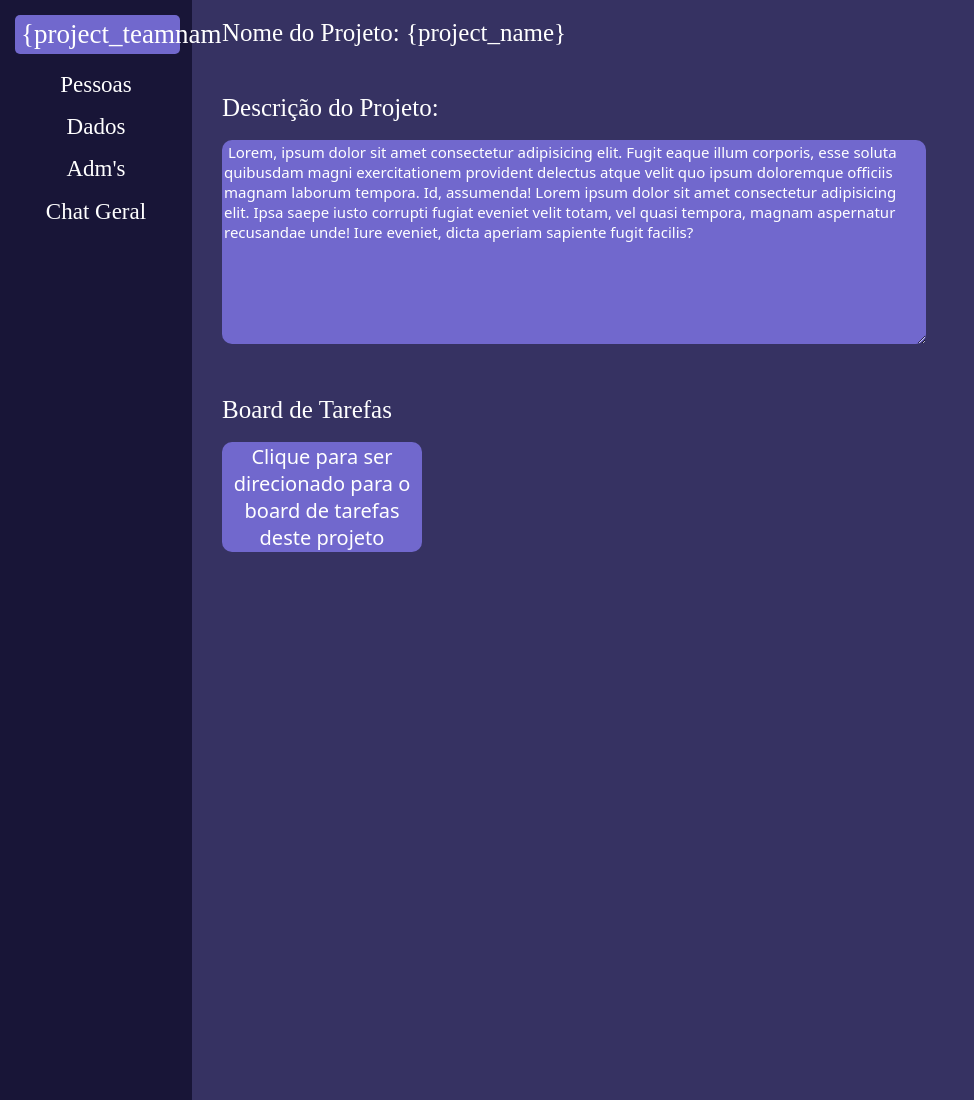
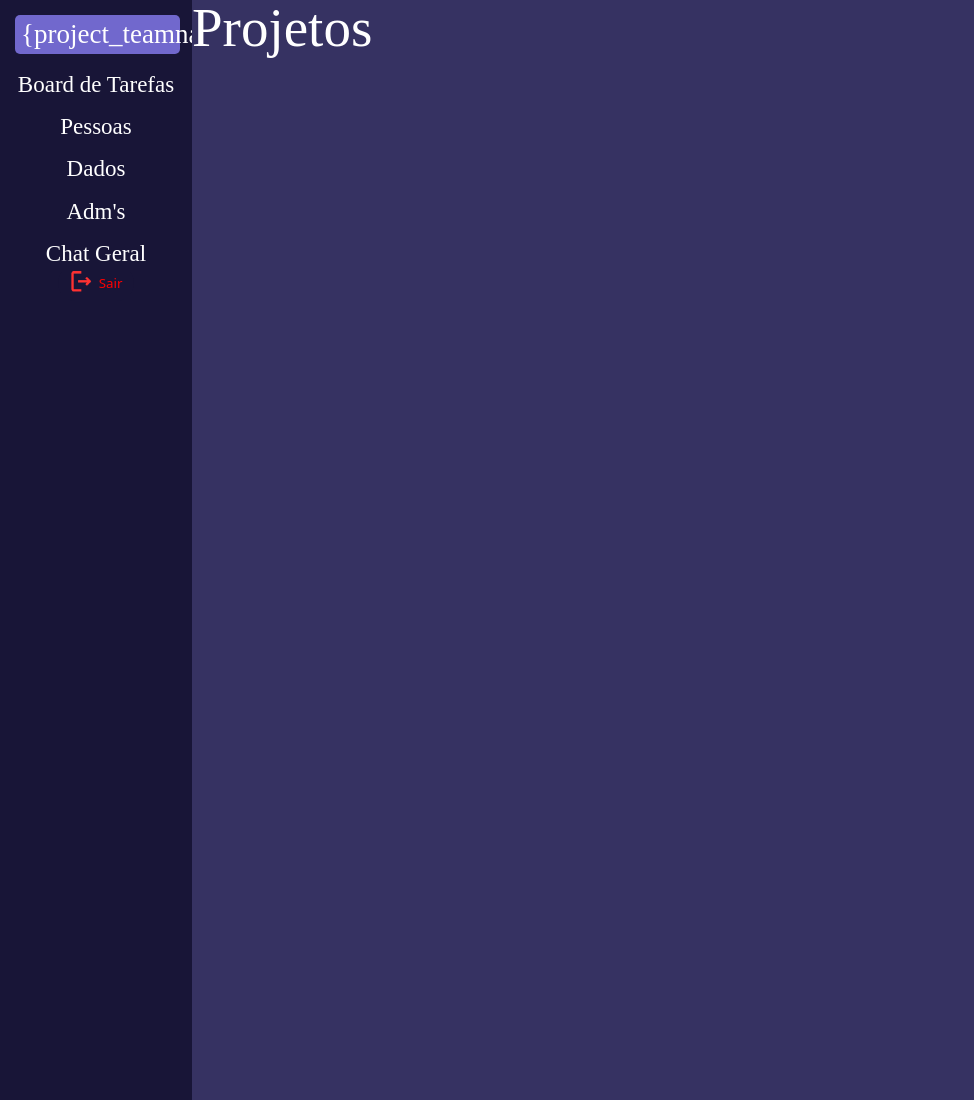
Before and after one commit to MaduAlfredo/Projeto, a PHP site: page /project_options.html in a window 1280 px wide. Shown: the whole page, without its empty margins (0-974 px from the left). Run offline with PHP 8.4, Linux system fonts and the light colour scheme.

Commit message:
01/06/23 commit
Belezona

```diff
--- a/css/project_home.css
+++ b/css/project.css
@@ -1,6 +1,10 @@
 *{
-    background-color: #363262;
     font-family: system-ui, -apple-system, BlinkMacSystemFont, 'Segoe UI', Roboto, Oxygen, Ubuntu, Cantarell, 'Open Sans', 'Helvetica Neue', sans-serif;
+    text-decoration: none;
+}
+h1{
+    font-size: 55px;
+    color: white;
 }
 h2{
     font-size: 25px;
@@ -32,7 +36,8 @@ h2{
     background-color: #181537;
 }
 .project_content{
-    margin-left: 30px;
+    background-color: #363262;
+    text-align: center;
     width: 85%;
 }
 .project_name{
@@ -49,7 +54,7 @@ h2{
     color: white;
     background-color : #7168CD;
 }
-.project_button_1{
+/* .project_button_1{
     margin-top: 20px;
     margin-bottom: 50px;
     width: 200px;
@@ -58,4 +63,47 @@ h2{
     border: none;
     color: white;
     background-color : #7168CD;
+} */
+.logout{
+    width: 40%;
+    height: 36px;
+    margin: auto;
+    border: none;
+    color: red;
+    display: flex;
+    text-align: center;
+    align-items: center;
+    border-radius: 30px;
+    background-color: #181537;
 }
+.logoutPic{
+    width: 45%;
+    display: inline;
+    text-align: right;
+}
+.logoutPic img{
+    width: 25px;
+}
+.logoutText{
+    width: 50%;
+    display: inline;
+    text-align: left;
+    align-items: center;
+    box-sizing: border-box;
+    padding-left: 6px;
+}
+.logout:hover{
+    background-color: #363262;
+}
+
+
+/* project_options.html :-) */
+
+.project_options{
+    background-color: #363262;
+    width: 85%;
+    display: flex;
+}
+.project_title{
+    text-align: center;
+}
--- a/project_options.html
+++ b/project_options.html
@@ -5,29 +5,31 @@
     <meta http-equiv="X-UA-Compatible" content="IE=edge">
     <meta name="viewport" content="width=device-width, initial-scale=1.0">
     <link rel="stylesheet" href="css/reset.css">
-    <link rel="stylesheet" href="css/project_home.css">
+    <link rel="stylesheet" href="css/project.css">
     <link rel="stylesheet" href="".css">
     <title>Document</title>
 </head>
 <body>
     <div class="project">
         <section class="project_sidebar">
-            <h2 class="project_teamname">{project_teamname}</h2>
+            <a href="project_home.html"><h2 class="project_teamname">{project_teamname}</h2></a>
+            <h3 class="project_sidebar_items">Board de Tarefas</h3>
             <h3 class="project_sidebar_items">Pessoas</h3>
             <h3 class="project_sidebar_items">Dados</h3>
             <h3 class="project_sidebar_items">Adm's</h3>
             <h3 class="project_sidebar_items">Chat Geral</h3>
+            <button class="logout">
+                <div class="logoutPic">
+                <img src="fotos/logout.png" alt="" >
+            </div>
+            <div class="logoutText">
+                Sair
+            </div>
+            </button>
         </section>
-        <section class="project_content">
-            <h2 class="project_name">Nome do Projeto: {project_name}</h2>
+        <section class="project_options">
+            <h1 class="project_title">Projetos</h1>
 
-            <h2>Descrição do Projeto:</h2>
-
-            <textarea name="" id="" cols="30" rows="10" class="project_description"> Lorem, ipsum dolor sit amet consectetur adipisicing elit. Fugit eaque illum corporis, esse soluta quibusdam magni exercitationem provident delectus atque velit quo ipsum doloremque officiis magnam laborum tempora. Id, assumenda! Lorem ipsum dolor sit amet consectetur adipisicing elit. Ipsa saepe iusto corrupti fugiat eveniet velit totam, vel quasi tempora, magnam aspernatur recusandae unde! Iure eveniet, dicta aperiam sapiente fugit facilis?</textarea>
-
-            <h2>Board de Tarefas</h2>
-
-            <button class="project_button_1">Clique para ser direcionado para o board de tarefas deste projeto</button>
         </section>
 </body>
 </html>
```
Also changed, not shown: project_home.html (+11 -6 lines), .README.md, css/project_options.css (deleted).
